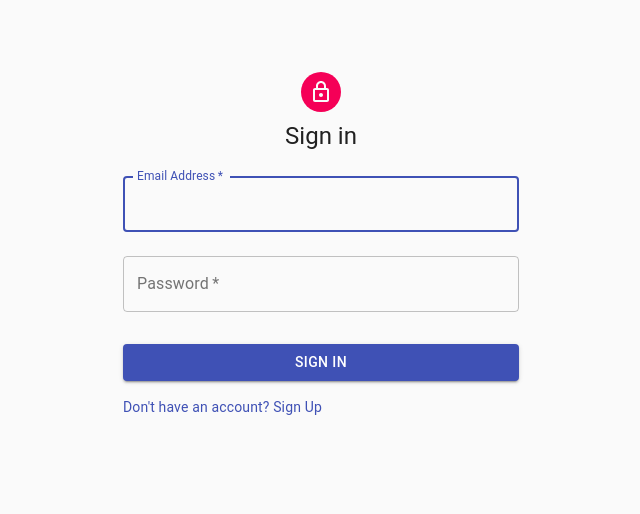
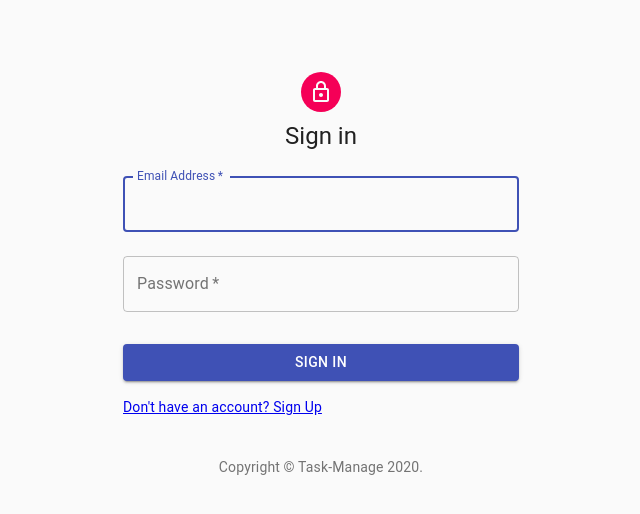
Before and after one commit to Task-Manage/front-end, a React (Create React App) app: page / in a window 1280 px wide. Shown: the top 514 px of the page, without its empty margins (319-959 px from the left). Built offline with nearby package versions, Linux system fonts and the light colour scheme.

Commit message:
add copyright to both login register

```diff
--- /dev/null
+++ b/src/Components/Copyright/Copyright.jsx
@@ -0,0 +1,20 @@
+import React from 'react';
+import Link from '@material-ui/core/Link';
+import Typography from '@material-ui/core/Typography';
+
+function Copyright() {
+    return (
+        <div>
+            <Typography variant="body2" color="textSecondary" align="center">
+                {'Copyright © '}
+                <Link color="inherit" href="https://material-ui.com/">
+                    Task-Manage
+                </Link>{' '}
+                {new Date().getFullYear()}
+                {'.'}
+            </Typography>
+        </div>
+    );
+}
+
+export default Copyright;
--- a/src/Pages/Login/Login.jsx
+++ b/src/Pages/Login/Login.jsx
@@ -1,29 +1,32 @@
-import React, { useState } from "react";
-import { useHistory } from "react-router-dom";
-import Avatar from "@material-ui/core/Avatar";
-import Button from "@material-ui/core/Button";
-import CssBaseline from "@material-ui/core/CssBaseline";
-import TextField from "@material-ui/core/TextField";
-import Link from "@material-ui/core/Link";
-import Grid from "@material-ui/core/Grid";
-import LockOutlinedIcon from "@material-ui/icons/LockOutlined";
-import Typography from "@material-ui/core/Typography";
-import { makeStyles } from "@material-ui/core/styles";
-import Container from "@material-ui/core/Container";
+import React, { useState } from 'react';
+import { useHistory } from 'react-router-dom';
+import Avatar from '@material-ui/core/Avatar';
+import Button from '@material-ui/core/Button';
+import CssBaseline from '@material-ui/core/CssBaseline';
+import TextField from '@material-ui/core/TextField';
+import Grid from '@material-ui/core/Grid';
+import Box from '@material-ui/core/Box';
+import LockOutlinedIcon from '@material-ui/icons/LockOutlined';
+import Typography from '@material-ui/core/Typography';
+import { makeStyles } from '@material-ui/core/styles';
+import Container from '@material-ui/core/Container';
+
+import { NavLink } from 'react-router-dom';
+import Copyright from '../../Components/Copyright/Copyright';
 
 const useStyles = makeStyles((theme) => ({
     paper: {
         marginTop: theme.spacing(8),
-    display: "flex",
-    flexDirection: "column",
-    alignItems: "center",
+        display: 'flex',
+        flexDirection: 'column',
+        alignItems: 'center',
     },
     avatar: {
         margin: theme.spacing(1),
         backgroundColor: theme.palette.secondary.main,
     },
     form: {
-    width: "100%", // Fix IE 11 issue.
+        width: '100%', // Fix IE 11 issue.
         marginTop: theme.spacing(1),
     },
     submit: {
@@ -36,8 +39,8 @@ export default function Login() {
     let history = useHistory();
 
     const [userData, setUserData] = useState({
-    email: "",
-    password: "",
+        email: '',
+        password: '',
     });
 
     function handleChange(event) {
@@ -51,9 +54,9 @@ export default function Login() {
         event.preventDefault();
 
         const options = {
-      method: "POST",
+            method: 'POST',
             headers: {
-        "Content-Type": "application/json",
+                'Content-Type': 'application/json',
             },
             body: JSON.stringify(userData),
         };
@@ -68,12 +71,12 @@ export default function Login() {
             token: result.token,
             userData: result.userData,
         };
-    localStorage.setItem("user", JSON.stringify(userLogin));
+        localStorage.setItem('user', JSON.stringify(userLogin));
 
-    if (result.userData.role === "admin") {
-      history.push("/admin/employees");
+        if (result.userData.role === 'admin') {
+            history.push('/admin/employees');
         } else {
-      history.push("/user");
+            history.push('/user');
         }
     }
 
@@ -87,7 +90,11 @@ export default function Login() {
                 <Typography component="h1" variant="h5">
                     Sign in
                 </Typography>
-        <form onSubmit={handleSubmit} className={classes.form} noValidate>
+                <form
+                    onSubmit={handleSubmit}
+                    className={classes.form}
+                    noValidate
+                >
                     <TextField
                         variant="outlined"
                         margin="normal"
@@ -127,13 +134,16 @@ export default function Login() {
                     </Button>
                     <Grid container>
                         <Grid item>
-              <Link href="#" variant="body2">
-                {"Don't have an account? Sign Up"}
-              </Link>
+                            <NavLink to="/register" variant="body2">
+                                Don't have an account? Sign Up
+                            </NavLink>
                         </Grid>
                     </Grid>
                 </form>
             </div>
+            <Box mt={5}>
+                <Copyright />
+            </Box>
         </Container>
     );
 }
--- a/src/Pages/Register/Register.jsx
+++ b/src/Pages/Register/Register.jsx
@@ -3,7 +3,6 @@ import Avatar from '@material-ui/core/Avatar';
 import Button from '@material-ui/core/Button';
 import CssBaseline from '@material-ui/core/CssBaseline';
 import TextField from '@material-ui/core/TextField';
-import Link from '@material-ui/core/Link';
 import Grid from '@material-ui/core/Grid';
 import Box from '@material-ui/core/Box';
 import LockOutlinedIcon from '@material-ui/icons/LockOutlined';
@@ -11,18 +10,8 @@ import Typography from '@material-ui/core/Typography';
 import { makeStyles } from '@material-ui/core/styles';
 import Container from '@material-ui/core/Container';
 
-function Copyright() {
-    return (
-        <Typography variant='body2' color='textSecondary' align='center'>
-            {'Copyright © '}
-            <Link color='inherit' href='https://material-ui.com/'>
-                Task-Manage
-            </Link>{' '}
-            {new Date().getFullYear()}
-            {'.'}
-        </Typography>
-    );
-}
+import { NavLink } from 'react-router-dom';
+import Copyright from '../../Components/Copyright/Copyright';
 
 const useStyles = makeStyles((theme) => ({
     paper: {
@@ -83,13 +72,13 @@ export default function SignUp() {
     };
 
     return (
-        <Container component='main' maxWidth='xs'>
+        <Container component="main" maxWidth="xs">
             <CssBaseline />
             <div className={classes.paper}>
                 <Avatar className={classes.avatar}>
                     <LockOutlinedIcon />
                 </Avatar>
-                <Typography component='h1' variant='h5'>
+                <Typography component="h1" variant="h5">
                     Sign up
                 </Typography>
                 <form
@@ -100,13 +89,13 @@ export default function SignUp() {
                     <Grid container spacing={2}>
                         <Grid item xs={12}>
                             <TextField
-                                autoComplete='fname'
-                                name='name'
-                                variant='outlined'
+                                autoComplete="fname"
+                                name="name"
+                                variant="outlined"
                                 required
                                 fullWidth
-                                id='FullName'
-                                label='Full Name'
+                                id="FullName"
+                                label="Full Name"
                                 autoFocus
                                 onChange={handleChange}
                                 value={userData.name}
@@ -114,46 +103,46 @@ export default function SignUp() {
                         </Grid>
                         <Grid item xs={12}>
                             <TextField
-                                variant='outlined'
+                                variant="outlined"
                                 required
                                 fullWidth
-                                id='email'
-                                label='Email Address'
-                                name='email'
-                                autoComplete='email'
+                                id="email"
+                                label="Email Address"
+                                name="email"
+                                autoComplete="email"
                                 onChange={handleChange}
                                 value={userData.email}
                             />
                         </Grid>
                         <Grid item xs={12}>
                             <TextField
-                                variant='outlined'
+                                variant="outlined"
                                 required
                                 fullWidth
-                                name='password'
-                                label='Password'
-                                type='password'
-                                id='password'
-                                autoComplete='current-password'
+                                name="password"
+                                label="Password"
+                                type="password"
+                                id="password"
+                                autoComplete="current-password"
                                 onChange={handleChange}
                                 value={userData.password}
                             />
                         </Grid>
                     </Grid>
                     <Button
-                        type='submit'
+                        type="submit"
                         fullWidth
-                        variant='contained'
-                        color='primary'
+                        variant="contained"
+                        color="primary"
                         className={classes.submit}
                     >
                         Sign Up
                     </Button>
-                    <Grid container justify='flex-end'>
+                    <Grid container justify="flex-end">
                         <Grid item>
-                            <Link href='#' variant='body2'>
+                            <NavLink to="/" variant="body2">
                                 Already have an account? Sign in
-                            </Link>
+                            </NavLink>
                         </Grid>
                     </Grid>
                 </form>
```
Lines whose indentation alone changed are shown as unchanged.
